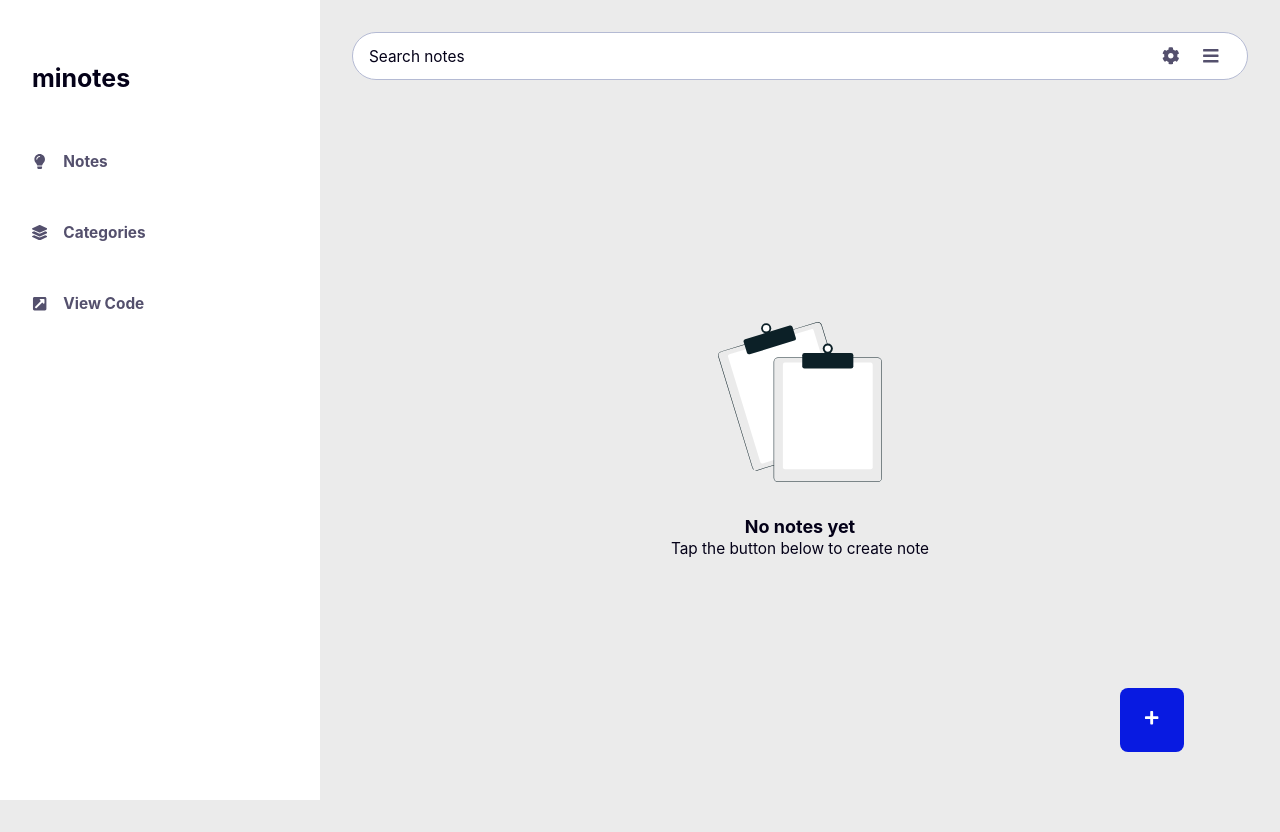
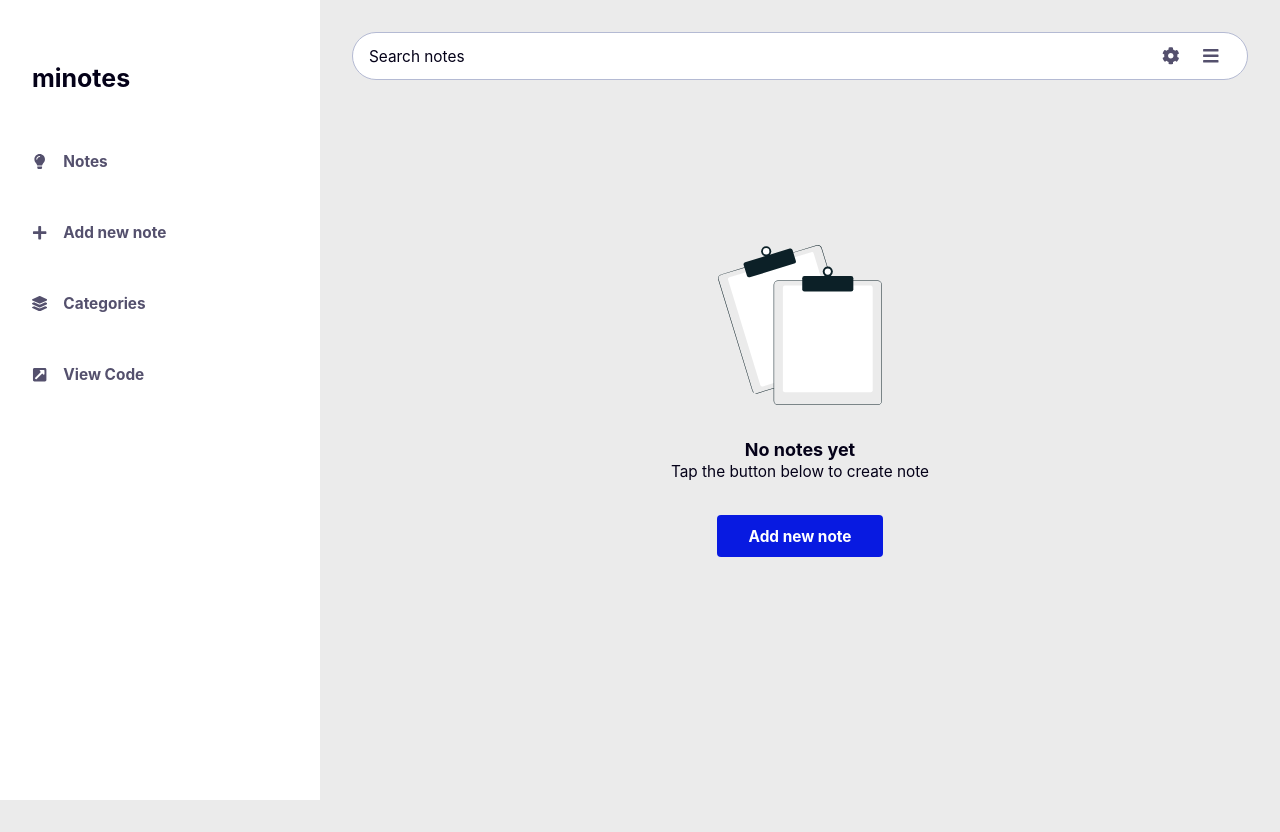
Before and after one commit to gzkdev/minote, a React (Create React App) app: page / in a window 1280 px wide. After the commit the page ends 800 px from the top, so only its background shows below. Built offline with nearby package versions, Linux system fonts and the light colour scheme.

Commit message:
added support for add new note page

```diff
--- a/src/App.js
+++ b/src/App.js
@@ -4,6 +4,7 @@ import { NotesProvider } from "./NotesContext";
 import Home from "./Pages/Home";
 import Categories from "./Pages/Categories";
 import Note from "./Pages/NotePage";
+import AddNote from "./Pages/AddNote";
 
 function App() {
   return (
@@ -14,6 +15,7 @@ function App() {
           <Route path="/" element={<Home />} />
           <Route path="/categories" element={<Categories />} />
           <Route path="notes/:noteid" element={<Note />} />
+          <Route path="add_note" element={<AddNote />} />
         </Routes>
       </BrowserRouter>
     </NotesProvider>
--- /dev/null
+++ b/src/Pages/AddNote.js
@@ -0,0 +1,18 @@
+import AppContainer from "../components/AppContainer/AppContainer"
+import MainContainer from "../components/MainContainer"
+import SideBar from "../components/SideBar/SideBar"
+import SearchBar from "../components/SearchBar/SearchBar"
+
+export default function AddNote() {
+    return (
+        <AppContainer>
+            <SideBar />
+            <MainContainer>
+                <SearchBar />
+                <section>
+                    <h1>Add new note</h1>
+                </section>
+            </MainContainer>
+        </AppContainer>
+    )
+}
--- a/src/Pages/Categories.js
+++ b/src/Pages/Categories.js
@@ -5,7 +5,6 @@ import SearchBar from "../components/SearchBar/SearchBar";
 
 export default function Categories() {
     return (
-        <>
         <AppContainer>
             <SideBar />
             <MainContainer>
@@ -15,6 +14,5 @@ export default function Categories() {
                 </section>
             </MainContainer>
         </AppContainer>
-        </>
     )
 }
--- a/src/Pages/Home.js
+++ b/src/Pages/Home.js
@@ -3,7 +3,7 @@ import AppContainer from "../components/AppContainer/AppContainer";
 import SideBar from "../components/SideBar/SideBar";
 import Notes from "../components/Notes/Notes";
 import SearchBar from "../components/SearchBar/SearchBar";
-import AddNoteForm from "../components/AddNoteForm/AddNoteForm";
+// import AddNoteForm from "../components/AddNoteForm/AddNoteForm";
 
 export default function Home() {
     return (
@@ -15,7 +15,7 @@ export default function Home() {
                     <Notes />
                 </MainContainer>
             </AppContainer>
-            <AddNoteForm />
+            {/* <AddNoteForm /> */}
         </>
     );
 }
--- a/src/components/EmptyState.jsx
+++ b/src/components/EmptyState.jsx
@@ -1,10 +1,11 @@
+import { Link } from "react-router-dom";
 import styled from "styled-components";
 
 import EmptyStateImage from "../assets/images/empty-state.svg";
 
 const EmptyStateStyled = styled.div`
   max-width: 90%;
-  min-height: 90vh;
+  min-height: 80vh;
   display: flex;
   flex-direction: column;
   align-items: center;
@@ -20,6 +21,16 @@ const EmptyStateStyled = styled.div`
     object-fit: contain;
     pointer-events: none;
   }
+
+  & a {
+    text-decoration: none;
+    color: var(--color-100);
+    background-color: var(--color-300);
+    padding: 0.6rem 2rem;
+    margin-top: 2rem;
+    font-weight: bold;
+    border-radius: 4px;
+  }
 `;
 
 function EmptyState() {
@@ -28,6 +39,7 @@ function EmptyState() {
       <img src={EmptyStateImage} alt="No notes created yet" />
       <h3>No notes yet</h3>
       <div>Tap the button below to create note</div>
+      <Link to="add_note">Add new note</Link>
     </EmptyStateStyled>
   );
 }
--- a/src/components/SideBar/SideBar.jsx
+++ b/src/components/SideBar/SideBar.jsx
@@ -6,6 +6,7 @@ import {
   FaLightbulb,
   FaLayerGroup,
   FaExternalLinkSquareAlt,
+  FaPlus,
 } from "react-icons/fa";
 
 export default function SideBar() {
@@ -20,6 +21,12 @@ export default function SideBar() {
               <Link to="/">
                 <FaLightbulb />
                 <span>Notes</span>
+              </Link>
+            </li>
+            <li>
+              <Link to="/add_note">
+                <FaPlus />
+                <span>Add new note</span>
               </Link>
             </li>
             <li>
```
Lines whose indentation alone changed are shown as unchanged.
